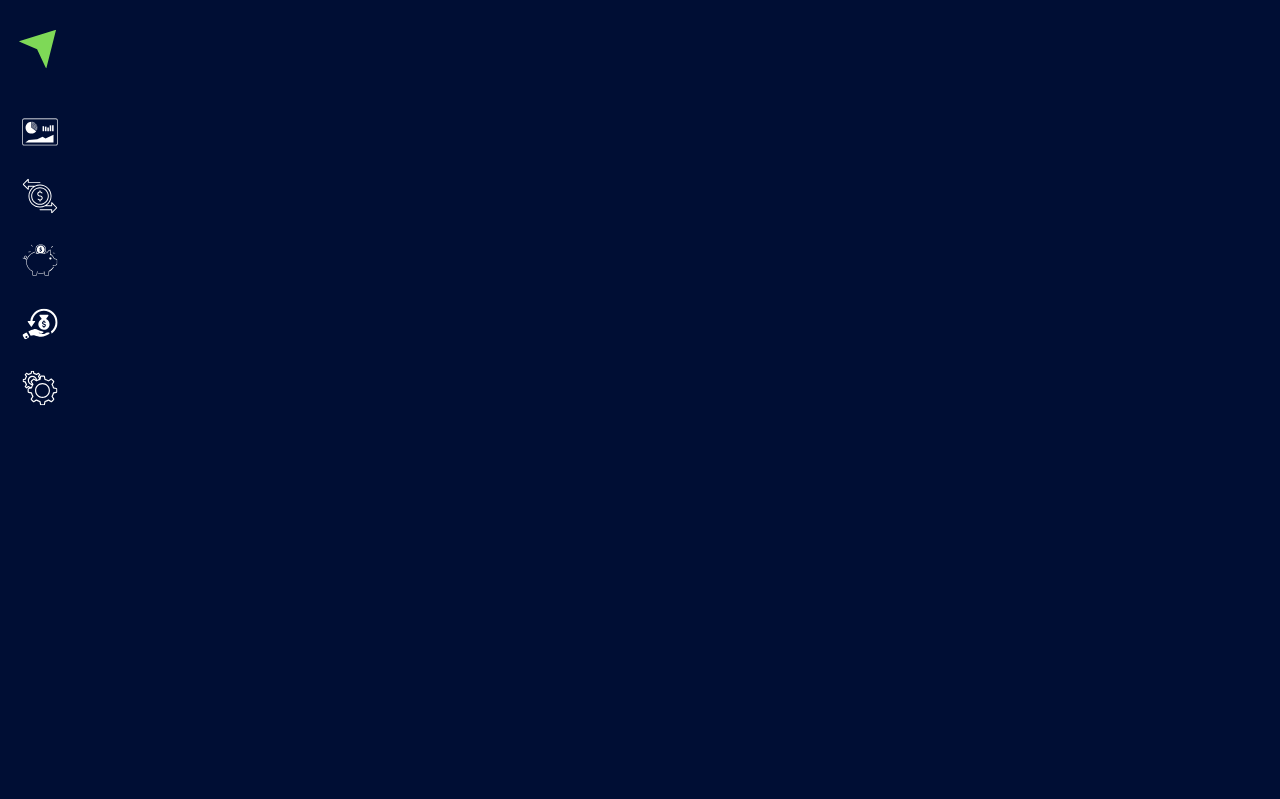
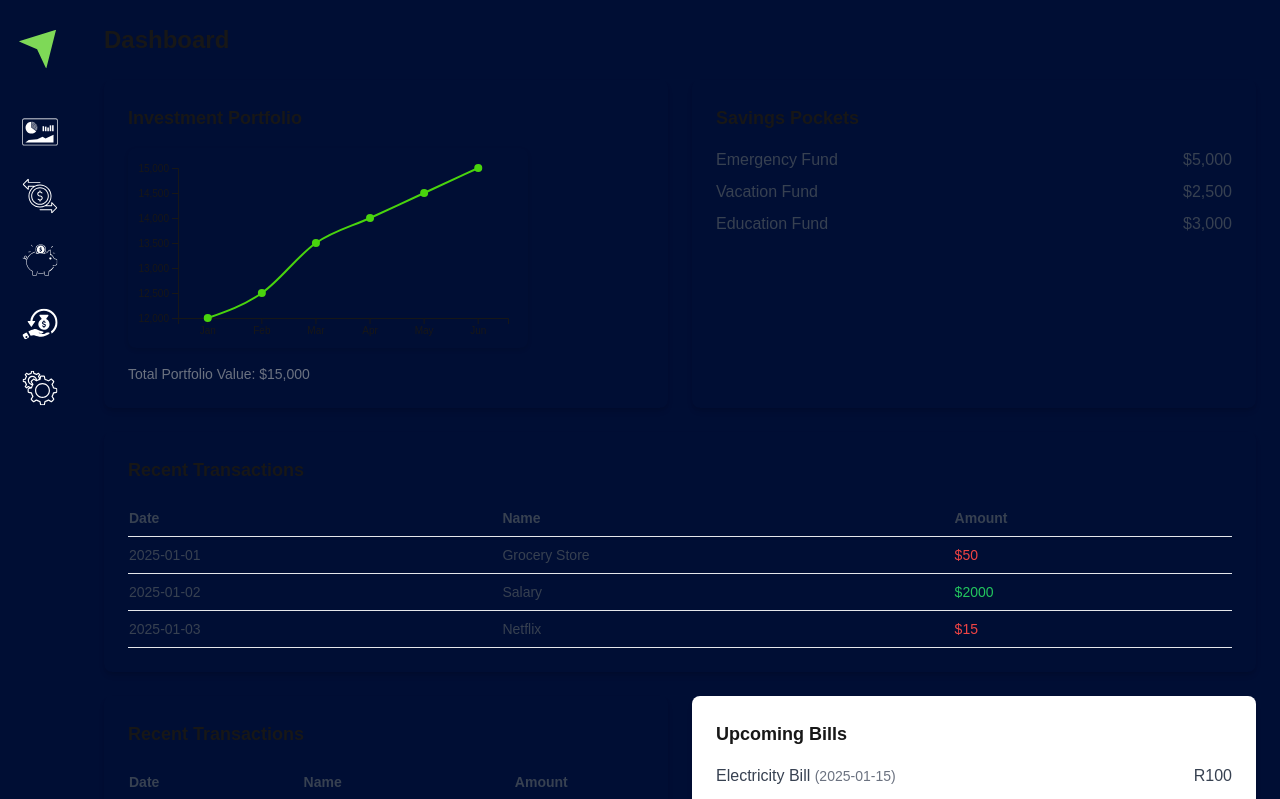
Before and after one commit to livmap/Finance-Tracker, a Next.js app: page / in a window 1280 px wide. Shown: the top 799 px of the page. Built offline with nearby package versions, Linux system fonts and the light colour scheme.

Commit message:
Created components for Dashboard

```diff
--- a/package.json
+++ b/package.json
@@ -9,6 +9,7 @@
     "lint": "next lint"
   },
   "dependencies": {
+    "d3": "^7.9.0",
     "firebase": "^11.1.0",
     "next": "15.1.3",
     "react": "^19.0.0",
@@ -17,6 +18,7 @@
   },
   "devDependencies": {
     "@eslint/eslintrc": "^3",
+    "@types/d3": "^7.4.3",
     "@types/node": "^20",
     "@types/react": "^19",
     "@types/react-dom": "^19",
--- /dev/null
+++ b/src/app/components/AccountBalance.tsx
@@ -0,0 +1,10 @@
+function AccountBalance() {
+  return (
+    <div className="bg-background p-6 rounded-lg shadow-md text-center">
+      <h2 className="text-lg font-bold mb-2">Current Account Balance</h2>
+      <p className="text-2xl font-semibold text-green-600">$12,500.00</p>
+    </div>
+  );
+};
+
+export default AccountBalance;
--- /dev/null
+++ b/src/app/components/PortfolioCard.tsx
@@ -0,0 +1,98 @@
+import React, { useEffect, useRef } from "react";
+import * as d3 from "d3";
+
+const data = [
+  { month: "Jan", value: 12000 },
+  { month: "Feb", value: 12500 },
+  { month: "Mar", value: 13500 },
+  { month: "Apr", value: 14000 },
+  { month: "May", value: 14500 },
+  { month: "Jun", value: 15000 },
+];
+
+const PortfolioCard: React.FC = () => {
+  const chartRef = useRef<SVGSVGElement>(null);
+
+  useEffect(() => {
+    // Dimensions and margins
+    const width = 400;
+    const height = 200;
+    const margin = { top: 20, right: 20, bottom: 30, left: 50 };
+
+    // Create scales
+    const xScale = d3
+      .scaleBand()
+      .domain(data.map((d) => d.month))
+      .range([margin.left, width - margin.right])
+      .padding(0.1);
+
+    const yScale = d3
+      .scaleLinear()
+      .domain([d3.min(data, (d) => d.value) ?? 0, d3.max(data, (d) => d.value) ?? 0])
+      .nice()
+      .range([height - margin.bottom, margin.top]);
+
+    // Create SVG
+    const svg = d3.select(chartRef.current);
+    svg.selectAll("*").remove(); // Clear any previous chart
+
+    svg
+      .attr("width", width)
+      .attr("height", height)
+      .style("border-radius", "8px")
+      .style("box-shadow", "0 2px 4px rgba(0,0,0,0.1)");
+
+    // Draw X-axis
+    svg
+      .append("g")
+      .attr("transform", `translate(0,${height - margin.bottom})`)
+      .call(d3.axisBottom(xScale))
+      .selectAll("text")
+      .style("font-size", "10px")
+      .style("text-anchor", "middle");
+
+    // Draw Y-axis
+    svg
+      .append("g")
+      .attr("transform", `translate(${margin.left},0)`)
+      .call(d3.axisLeft(yScale).ticks(5))
+      .selectAll("text")
+      .style("font-size", "10px");
+
+    // Draw Line
+    const line = d3
+      .line<{ month: string; value: number }>()
+      .x((d) => xScale(d.month)! + xScale.bandwidth() / 2)
+      .y((d) => yScale(d.value))
+      .curve(d3.curveMonotoneX);
+
+    svg
+      .append("path")
+      .datum(data)
+      .attr("fill", "none")
+      .attr("stroke", "#49d40d")
+      .attr("stroke-width", 2)
+      .attr("d", line);
+
+    // Add Circles for Data Points
+    svg
+      .selectAll("circle")
+      .data(data)
+      .enter()
+      .append("circle")
+      .attr("cx", (d) => xScale(d.month)! + xScale.bandwidth() / 2)
+      .attr("cy", (d) => yScale(d.value))
+      .attr("r", 4)
+      .attr("fill", "#49d40d");
+  }, []);
+
+  return (
+    <div className=" p-6 rounded-lg shadow-md">
+      <h2 className="text-lg font-bold mb-4">Investment Portfolio</h2>
+      <svg ref={chartRef}></svg>
+      <p className="text-sm mt-4 text-gray-500">Total Portfolio Value: $15,000</p>
+    </div>
+  );
+};
+
+export default PortfolioCard;
--- /dev/null
+++ b/src/app/components/SavingsOverview.tsx
@@ -0,0 +1,23 @@
+const savingsData = [
+  { name: "Emergency Fund", balance: 5000 },
+  { name: "Vacation Fund", balance: 2500 },
+  { name: "Education Fund", balance: 3000 },
+];
+
+function SavingsOverview() {
+  return (
+    <div className="p-6 rounded-lg shadow-md">
+      <h2 className="text-lg font-bold mb-4">Savings Pockets</h2>
+      <ul className="space-y-2">
+        {savingsData.map((pocket, index) => (
+          <li key={index} className="flex justify-between text-gray-700">
+            <span>{pocket.name}</span>
+            <span>${pocket.balance.toLocaleString()}</span>
+          </li>
+        ))}
+      </ul>
+    </div>
+  );
+};
+
+export default SavingsOverview;
--- /dev/null
+++ b/src/app/components/TransactionsTable.tsx
@@ -0,0 +1,39 @@
+const transactions = [
+  { date: "2025-01-01", name: "Grocery Store", amount: -50 },
+  { date: "2025-01-02", name: "Salary", amount: 2000 },
+  { date: "2025-01-03", name: "Netflix", amount: -15 },
+];
+
+function TransactionsTable (){
+  return (
+    <div className=" p-6 rounded-lg shadow-md">
+      <h2 className="text-lg font-bold mb-4">Recent Transactions</h2>
+      <table className="w-full text-sm text-left text-gray-700">
+        <thead>
+          <tr className="border-b">
+            <th className="py-2">Date</th>
+            <th>Name</th>
+            <th>Amount</th>
+          </tr>
+        </thead>
+        <tbody>
+          {transactions.map((transaction, index) => (
+            <tr key={index} className="border-b">
+              <td className="py-2">{transaction.date}</td>
+              <td>{transaction.name}</td>
+              <td
+                className={`${
+                  transaction.amount < 0 ? "text-red-500" : "text-green-500"
+                }`}
+              >
+                ${Math.abs(transaction.amount)}
+              </td>
+            </tr>
+          ))}
+        </tbody>
+      </table>
+    </div>
+  );
+};
+
+export default TransactionsTable;
--- /dev/null
+++ b/src/app/components/Upcoming Bills.tsx
@@ -0,0 +1,25 @@
+function UpcomingBills (){
+
+  const bills = [
+    { name: "Electricity Bill", dueDate: "2025-01-15", amount: 100 },
+    { name: "Internet Bill", dueDate: "2025-01-20", amount: 50 },
+  ];
+
+  return (
+    <div className="bg-white p-6 rounded-lg shadow-md">
+      <h2 className="text-lg font-bold mb-4">Upcoming Bills</h2>
+      <ul className="space-y-2">
+        {bills.map((bill, index) => (
+          <li key={index} className="flex justify-between text-gray-700">
+            <span>
+              {bill.name} <span className="text-sm text-gray-500">({bill.dueDate})</span>
+            </span>
+            <span>R{bill.amount}</span>
+          </li>
+        ))}
+      </ul>
+    </div>
+  );
+};
+
+export default UpcomingBills;
--- a/src/app/page.tsx
+++ b/src/app/page.tsx
@@ -1,8 +1,14 @@
+"use client"
+
 import Image from "next/image";
 import Sidebar from "./components/Sidebar";
+import PortfolioCard from "./components/PortfolioCard";
+import SavingsOverview from "./components/SavingsOverview";
+import AccountBalance from "./components/TransactionsTable";
+import UpcomingBills from "./components/Upcoming Bills";
+import TransactionsTable from "./components/TransactionsTable";
 
-export default function Home() {
-
+function DashboardPage() {
   const sidebarItems = [
     { href: "/", imgSrc: "/images/dashboard.svg", alt: "Dashboard" },
     { href: "/transactions", imgSrc: "/images/transactions.svg", alt: "Transactions" },
@@ -12,8 +18,39 @@ export default function Home() {
   ];
 
   return (
-    <div className="w-screen h-screen flex flex-col">
+    <div className="w-screen flex bg-background">
       <Sidebar logoSrc={"/images/logo_icon.svg"} items={sidebarItems} />
+      <div className="flex-1 p-6 space-y-6">
+        <h1 className="text-2xl font-bold">Dashboard</h1>
+        <div className="grid grid-cols-1 lg:grid-cols-2 gap-6">
+          <PortfolioCard />
+          <SavingsOverview />
+        </div>
+        <AccountBalance />
+        <div className="grid grid-cols-1 lg:grid-cols-2 gap-6">
+          <TransactionsTable />
+          <UpcomingBills />
+        </div>
+      </div>
     </div>
   );
-}
+};
+
+export default DashboardPage;
+
+/*
+
+      <div className="flex-1 p-6 space-y-6 bg-gray-50">
+        <h1 className="text-2xl font-bold">Dashboard</h1>
+        <div className="grid grid-cols-1 lg:grid-cols-2 gap-6">
+          <PortfolioCard />
+          <SavingsOverview />
+        </div>
+        <AccountBalance />
+        <div className="grid grid-cols-1 lg:grid-cols-2 gap-6">
+          <TransactionsTable />
+          <UpcomingBills />
+        </div>
+      </div>
+
+*/
```
Also changed, not shown: 1 other file (tests, documents, lock files or other folders).
